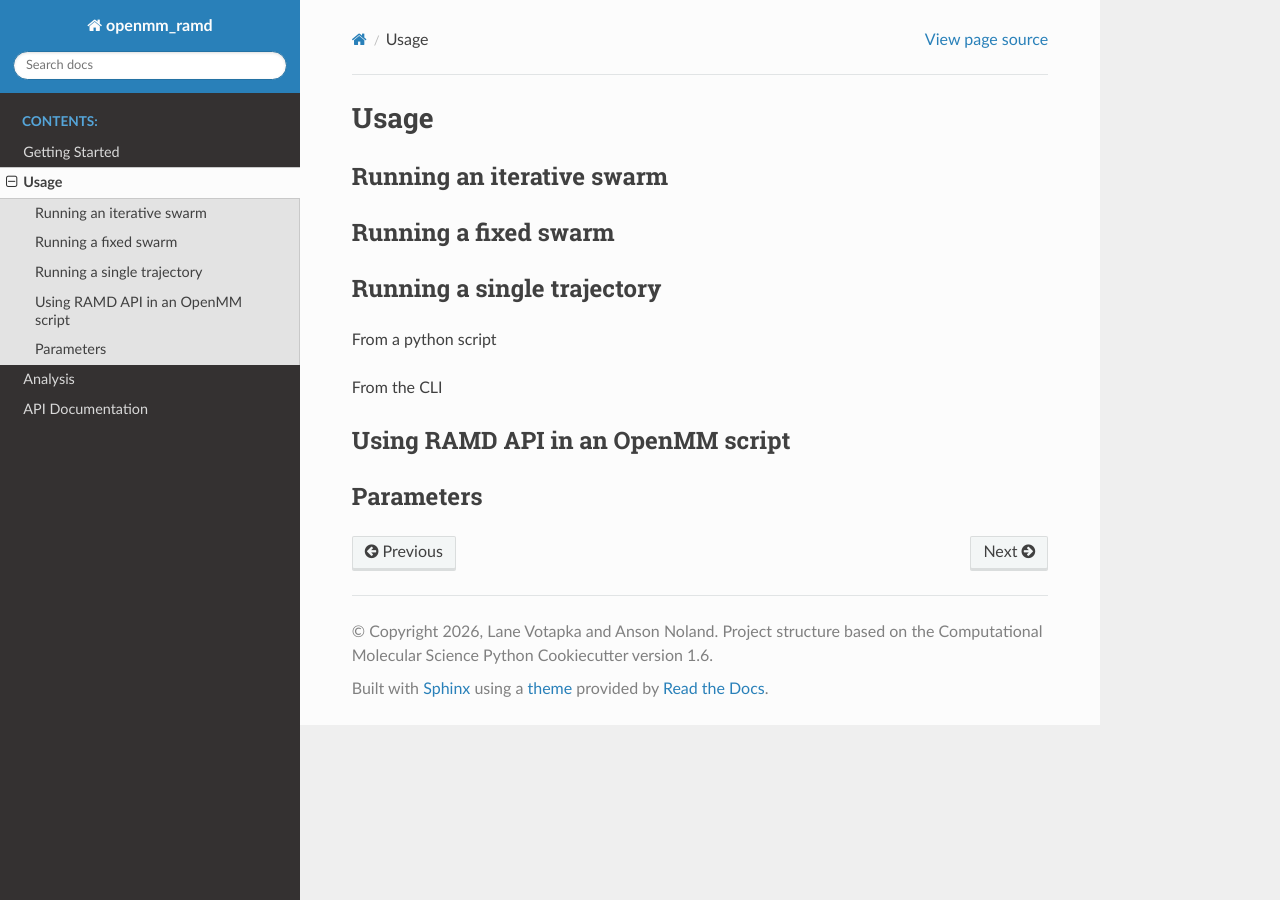
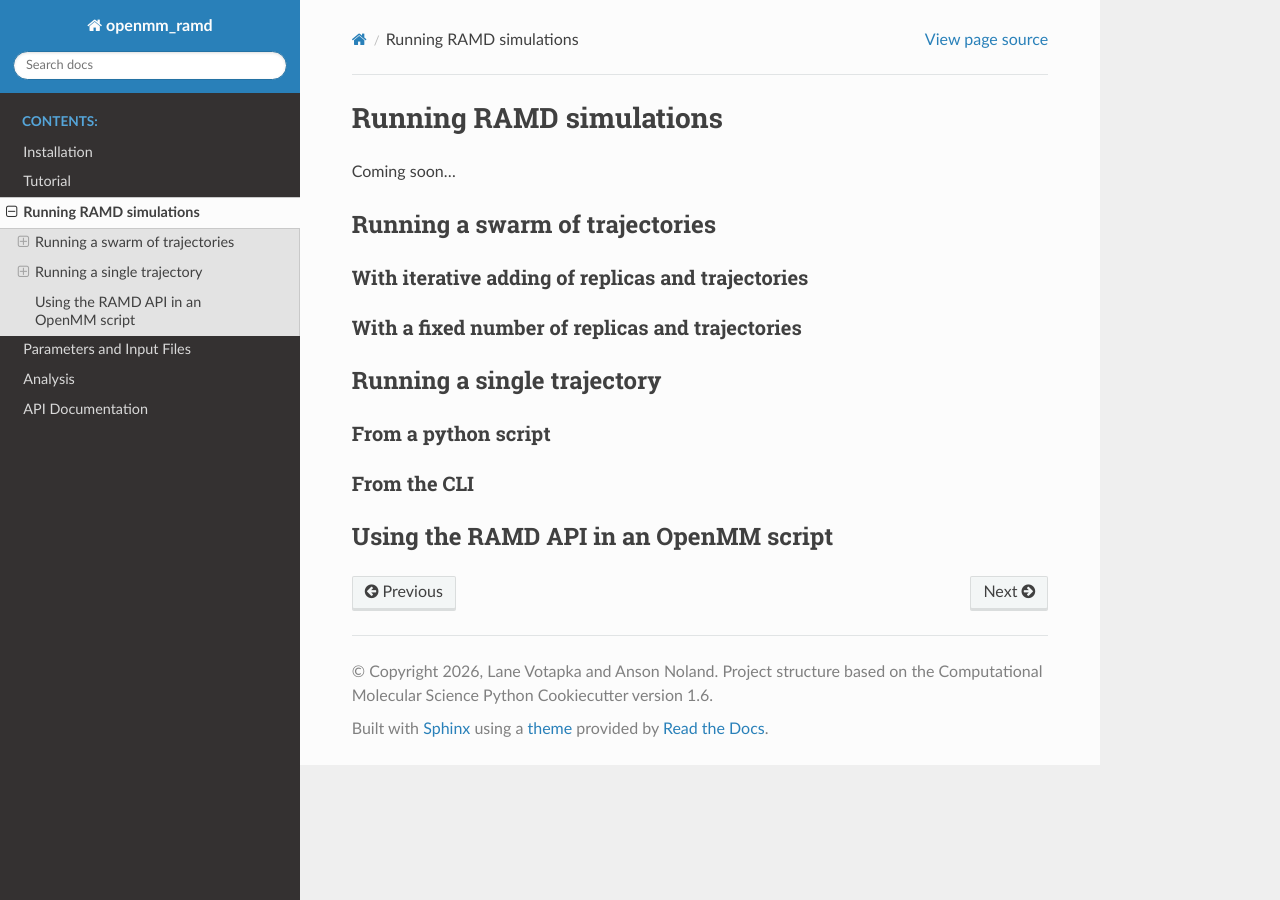
Before and after one commit to seekrcentral/openmm_ramd, a Sphinx documentation site: the page built from docs/run.rst, in a window 1280 px wide. Built offline with Sphinx 7.4.7 and the Read the Docs theme 3.1.0, drawn with Linux system fonts in a browser that asks for light colours; the version number could not be read and is left out.

Commit message:
Update documentation

```diff
--- a/docs/api.rst
+++ b/docs/api.rst
@@ -1,5 +1,7 @@
 API Documentation
 =================
+
+Coming soon...
 
 .. autosummary::
    :toctree: autosummary
--- a/docs/getting_started.rst
+++ /dev/null
@@ -1,4 +0,0 @@
-Getting Started
-===============
-
-This page details how to get started with openmm_ramd.
--- a/docs/index.rst
+++ b/docs/index.rst
@@ -10,8 +10,10 @@ Welcome to openmm_ramd's documentation!
    :maxdepth: 2
    :caption: Contents:
 
-   getting_started
+   installation
+   tutorial
    run
+   parameters
    analyze
    api
 
--- /dev/null
+++ b/docs/installation.rst
@@ -0,0 +1,4 @@
+Installation
+============
+
+Coming soon...
--- /dev/null
+++ b/docs/parameters.rst
@@ -0,0 +1,4 @@
+Parameters and Input Files
+=======================
+
+Coming soon...
--- a/docs/run.rst
+++ b/docs/run.rst
@@ -1,21 +1,25 @@
-Usage
-=====
+Running RAMD simulations
+========================
 
-Running an iterative swarm
---------------------------
+Coming soon...
 
-Running a fixed swarm
----------------------
+Running a swarm of trajectories
+-------------------------------
+
+With iterative adding of replicas and trajectories
+~~~~~~~~~~~~~~~~~~~~~~~~~~~~~~~~~~~~~~~~~~~~~~~~~~
+
+With a fixed number of replicas and trajectories
+~~~~~~~~~~~~~~~~~~~~~~~~~~~~~~~~~~~~~~~~~~~~~~~~
 
 Running a single trajectory
 ---------------------------
 
 From a python script
+~~~~~~~~~~~~~~~~~~~~
 
 From the CLI
+~~~~~~~~~~~~
 
-Using RAMD API in an OpenMM script
+Using the RAMD API in an OpenMM script
 ----------------------------------
-
-Parameters
-----------
--- /dev/null
+++ b/docs/tutorial.rst
@@ -0,0 +1,4 @@
+Tutorial
+========
+
+Coming soon...
```
Also changed, not shown: docs/analyze.rst (+7 -2 lines).
